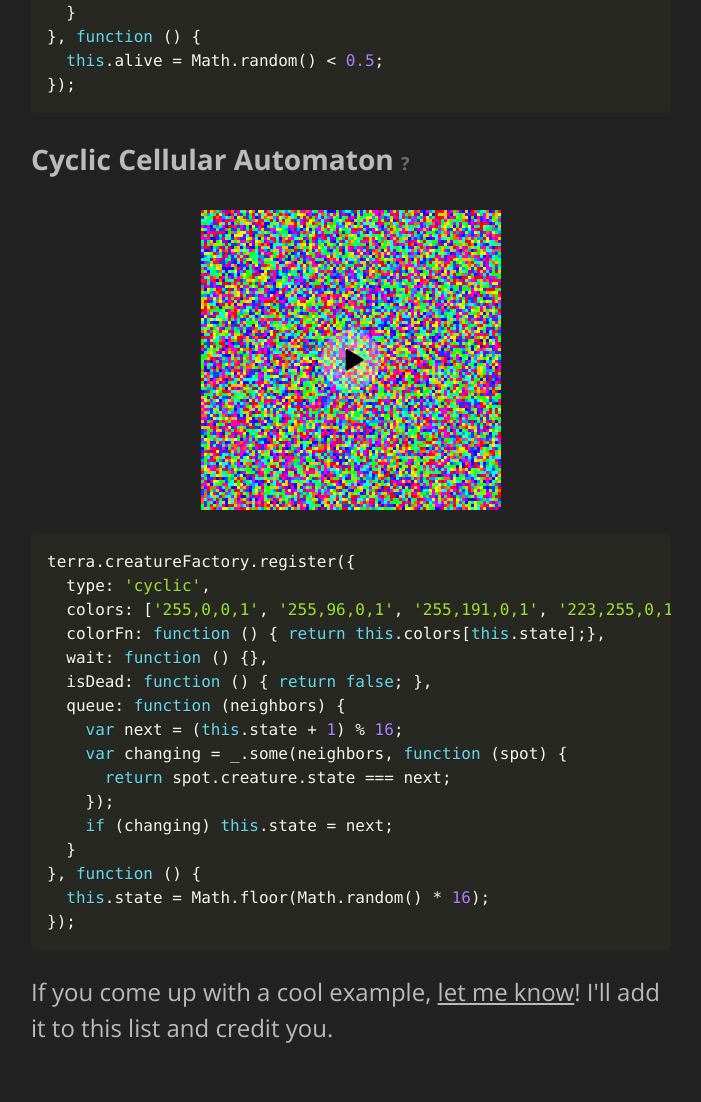
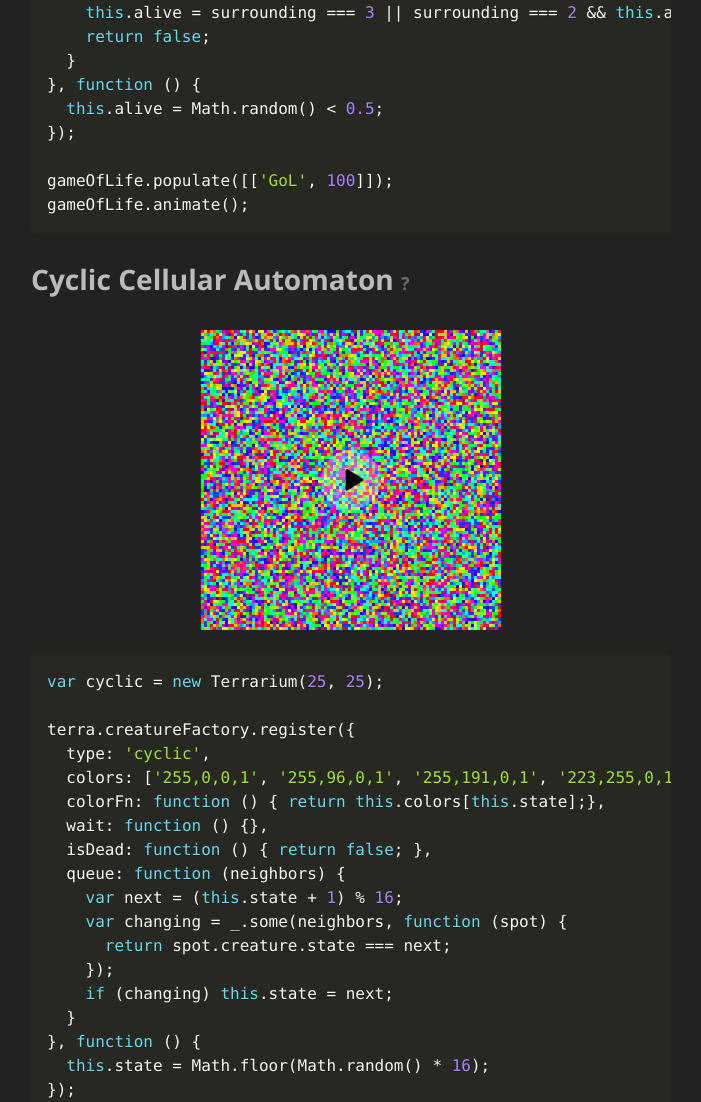
Before and after one commit to rileyjshaw/terra, a plain HTML site: page index.html in a window 1280 px wide. Shown: the part 4085-5187 px from the top of the page, without its empty margins (289-990 px from the left). Drawn offline with nearby package versions, Linux system fonts and the light colour scheme; animation ran at ten frames a second.

Commit message:
Update 2014-08-23T23:16:26.007Z

```diff
--- a/index.html
+++ b/index.html
@@ -65,7 +65,9 @@
     <h2 id="examples">Examples</h2>
 
     <h3 id="gol">Conway's Game of Life <a class="question" target="_blank" href="http://en.wikipedia.org/wiki/Conway's_Game_of_Life">?</a></h3>
-    <pre><code class="language-javascript">terra.creatureFactory.register({
+    <pre><code class="language-javascript">var gameOfLife = new Terrarium(25, 25);
+
+terra.creatureFactory.register({
   type: 'GoL',
   colorFn: function () { return this.alive ? this.color + ',1' : '0,0,0,0'; },
   wait: function () {},
@@ -79,10 +81,15 @@
   }
 }, function () {
   this.alive = Math.random() &lt; 0.5;
-});</code></pre>
+});
+
+gameOfLife.populate([['GoL', 100]]);
+gameOfLife.animate();</code></pre>
 
     <h3 id="cyclic">Cyclic Cellular Automaton <a class="question" target="_blank" href="http://en.wikipedia.org/wiki/Cyclic_cellular_automaton">?</a></h3>
-    <pre><code class="language-javascript">terra.creatureFactory.register({
+    <pre><code class="language-javascript">var cyclic = new Terrarium(25, 25);
+
+terra.creatureFactory.register({
   type: 'cyclic',
   colors: ['255,0,0,1', '255,96,0,1', '255,191,0,1', '223,255,0,1', '128,255,0,1', '32,255,0,1', '0,255,64,1', '0,255,159,1', '0,255,255,1', '0,159,255,1', '0,64,255,1', '32,0,255,1', '127,0,255,1', '223,0,255,1', '255,0,191,1', '255,0,96,1'],
   colorFn: function () { return this.colors[this.state];},
@@ -97,7 +104,10 @@
   }
 }, function () {
   this.state = Math.floor(Math.random() * 16);
-});</code></pre>
+});
+
+cyclic.populate([['cyclic', 100]]);
+cyclic.animate();</code></pre>
 
   <p>If you come up with a cool example, <a href="mailto:i@rileyjshaw.com">let me know</a>! I'll add it to this list and credit you.</p>
 
```
